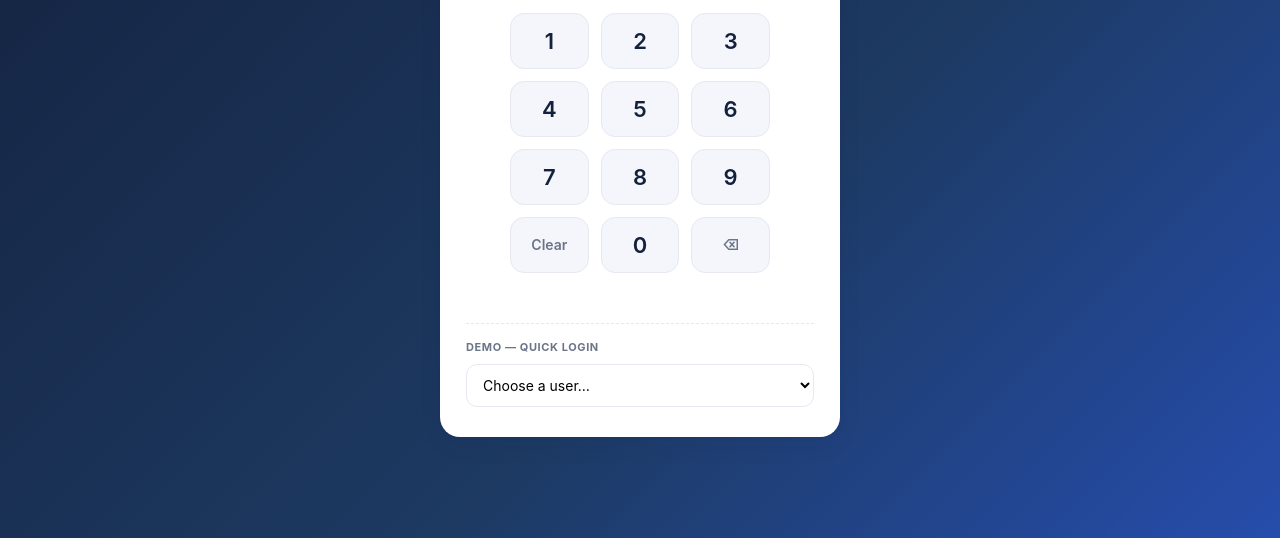
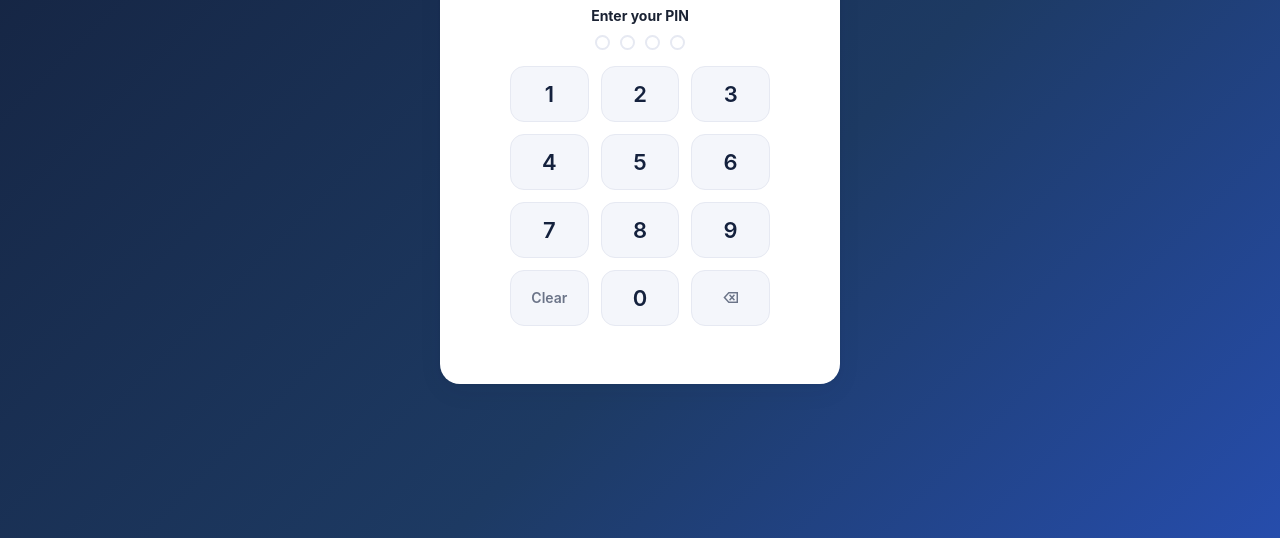
Before and after one commit to allemail-arch/mhs-crm, a website: page MHS-CRM-live_1/public/index.html in a window 1280 px wide. Shown: the part 262-800 px from the top of the page. Drawn offline with nearby package versions, Linux system fonts and the light colour scheme.

Commit message:
Remove demo login dropdown (no PINs shown on login screen)

```diff
--- a/MHS-CRM-live_1/public/index.html
+++ b/MHS-CRM-live_1/public/index.html
@@ -354,7 +354,6 @@ function render(){
 function renderLogin(){
   const dots=[0,1,2,3].map(i=>`<div class="pin-dot ${i<state.pin.length?'on':''}"></div>`).join('');
   const keys=[1,2,3,4,5,6,7,8,9].map(n=>`<button class="key" data-key="${n}">${n}</button>`).join('');
-  const opts=DEMO.map(d=>`<option value="${d[2]}">${d[1]} (PIN ${d[2]})</option>`).join('');
   return `<div class="login-wrap"><div class="login-card">
     <div class="brand"><div class="logo">M<b>H</b>S</div><h1>MHS CRM</h1></div>
     <div class="sub">Lead Management • Sales • Reports</div>
@@ -365,8 +364,6 @@ function renderLogin(){
       <button class="key" data-key="0">0</button>
       <button class="key fn" data-key="back">⌫</button></div>
     <div class="login-err">${state.loginErr||''}</div>
-    <div class="demo-box"><div class="t">Demo — quick login</div>
-      <select class="demo-sel" id="demoSel"><option value="">Choose a user…</option>${opts}</select></div>
   </div></div>`;
 }
 
@@ -1037,7 +1034,6 @@ document.addEventListener('click',async function(e){
 document.addEventListener('change',async function(e){
   const el=e.target;
   if(el.id==='importFile'){ return parseImportFile(el.files[0]); }
-  if(el.id==='demoSel'){ if(el.value){ const pin=el.value; state.pin=pin; render(); return doLogin(pin); } return; }
   const a=el.dataset&&el.dataset.action; const id=el.dataset&&el.dataset.lead;
   if(a==='setstatus'){ const st=el.value; const l=findLeadLocal(id); const NEEDS=['RNR','Follow Up','Interested'];
     if(NEEDS.includes(st) && !(l&&l.next_followup)){ return reminderModal(id, st); }
```
